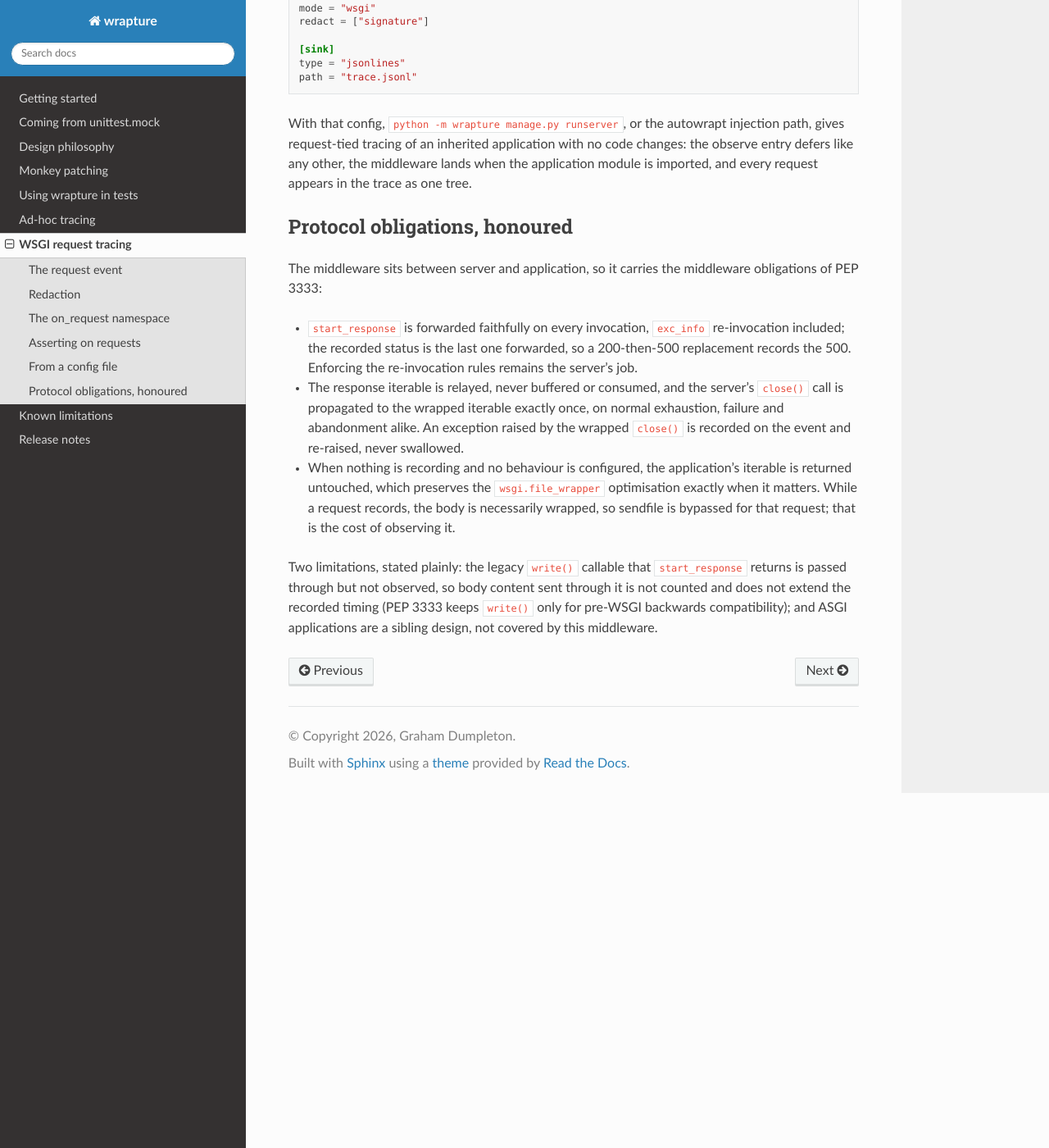
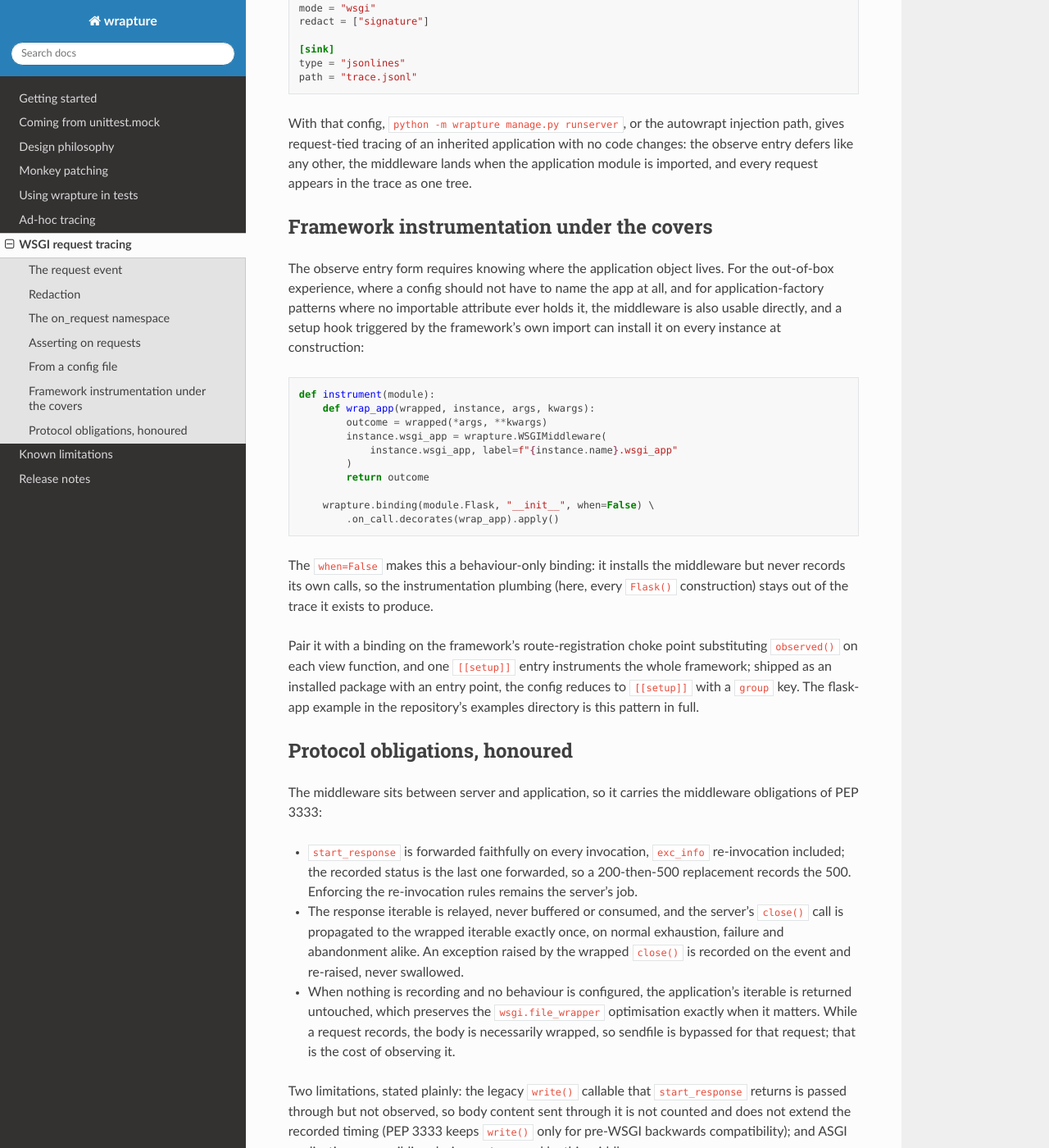
Before and after one commit to GrahamDumpleton/wrapture, a Sphinx documentation site: the page built from docs/wsgi-tracing.md, in a window 1280 px wide and 1400 px high, scrolled down 3748 px. Shown: the whole window at 82% size. Built offline with Sphinx 7.4.7 and the Read the Docs theme 3.1.0, drawn with Linux system fonts in a browser that asks for light colours.

Commit message:
Instrument Flask entirely under the covers in the example
The flask-app example now models the out-of-box APM experience: the
config never names the application. One setup hook, triggered by the
import of flask itself and standing in for what a wrapture-flask
package would ship, patches Flask's two choke points: Flask.__init__
installs the recording WSGI middleware on every instance at
construction (application factories included, labelled with the
app's own name), and Flask.add_url_rule substitutes observed() on
each view function as it registers, wherever it came from. Both
bindings use when=False, so the plumbing never records itself. The
remaining observe entry covers the application's own helper, the
kind of addition an operator layers on top. The wsgi docs gain a
section on the pattern, including why the middleware installed at a
construction choke point covers what class-level mode="wsgi" cannot.

````diff
--- a/docs/wsgi-tracing.md
+++ b/docs/wsgi-tracing.md
@@ -212,6 +212,40 @@ application with no code changes: the observe entry defers like any
 other, the middleware lands when the application module is imported,
 and every request appears in the trace as one tree.
 
+## Framework instrumentation under the covers
+
+The observe entry form requires knowing where the application object
+lives. For the out-of-box experience, where a config should not have
+to name the app at all, and for application-factory patterns where
+no importable attribute ever holds it, the middleware is also usable
+directly, and a setup hook triggered by the framework's own import
+can install it on every instance at construction:
+
+```python
+def instrument(module):
+    def wrap_app(wrapped, instance, args, kwargs):
+        outcome = wrapped(*args, **kwargs)
+        instance.wsgi_app = wrapture.WSGIMiddleware(
+            instance.wsgi_app, label=f"{instance.name}.wsgi_app"
+        )
+        return outcome
+
+    wrapture.binding(module.Flask, "__init__", when=False) \
+        .on_call.decorates(wrap_app).apply()
+```
+
+The `when=False` makes this a behaviour-only binding: it installs the
+middleware but never records its own calls, so the instrumentation
+plumbing (here, every `Flask()` construction) stays out of the trace
+it exists to produce.
+
+Pair it with a binding on the framework's route-registration choke
+point substituting `observed()` on each view function, and one
+`[[setup]]` entry instruments the whole framework; shipped as an
+installed package with an entry point, the config reduces to
+`[[setup]]` with a `group` key. The flask-app example in the
+repository's examples directory is this pattern in full.
+
 ## Protocol obligations, honoured
 
 The middleware sits between server and application, so it carries the
````
Also changed, not shown: examples/README.md, 2 other files.
